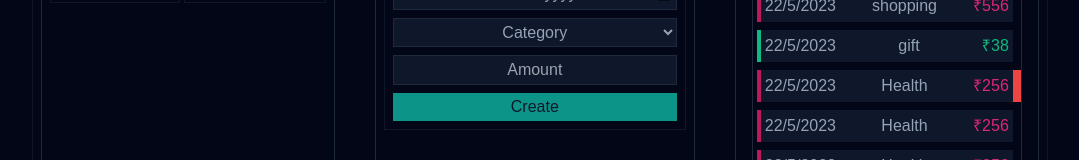
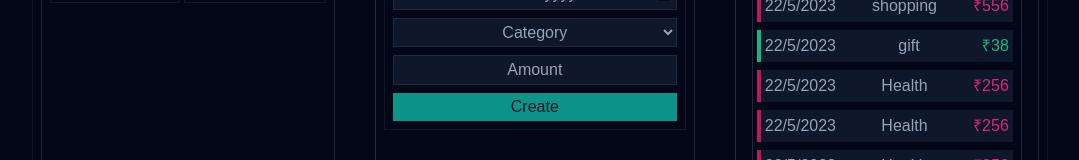
Before and after one commit to silentCosmo/pocketracker, a React (Create React App) app: page / in a window 1280 px wide. Shown: the part 211-371 px from the top of the page, without its empty margins (100-1179 px from the left). Built offline with nearby package versions, Linux system fonts and the light colour scheme.

Commit message:
_redirects

```diff
--- a/package.json
+++ b/package.json
@@ -15,7 +15,7 @@
   },
   "scripts": {
     "start": "react-scripts start",
-    "build": "react-scripts build",
+    "build": "react-scripts build && cp _redirects build/_redirects",
     "test": "react-scripts test",
     "eject": "react-scripts eject"
   },
--- a/src/components/History.js
+++ b/src/components/History.js
@@ -1,10 +1,8 @@
-import React, { useState } from 'react'
+import React from 'react'
 import TransactionDetails from './analytics/TransactionDetails'
 import DeleteModal from './analytics/DeleteModal'
 
 function History() {
-  const [del,setDel] = useState(false)
-  const handleClick=()=>{setDel(true); console.log('clicked');}
   return (
     <div className='px-2 mb-4'>
         <p className='pb-1 bg-slate-900 text-teal-600 uppercase'>History</p>
@@ -13,8 +11,7 @@ function History() {
         <TransactionDetails details={{ inc:false,cat:'Entertaiment',amt:'456'}} />
         <TransactionDetails details={{ inc:false,cat:'shopping',amt:'556'}} />
         <TransactionDetails details={{ inc:true,cat:'gift',amt:'38'}} />
-        <div onClick={handleClick} className='bg-red-500'>
-        <TransactionDetails details={{ inc:false,cat:'Health',amt:'256'}} /></div>
+        <TransactionDetails details={{ inc:false,cat:'Health',amt:'256'}} />
 
         <TransactionDetails details={{ inc:false,cat:'Health',amt:'256'}} />
         <TransactionDetails details={{ inc:false,cat:'Health',amt:'256'}} />
@@ -32,7 +29,7 @@ function History() {
         <TransactionDetails details={{ inc:false,cat:'Health',amt:'256'}} />
         </div>
         <p className='opacity-30 mt-1'>&lt; Swipe left to delete</p>
-        {del?<DeleteModal/>:""}
+
         {/* <p className='mt-20 opacity-60'>No Transactions!</p> */}
 
     </div>
```
Also changed, not shown: 1 other file (tests, documents, lock files or other folders).
